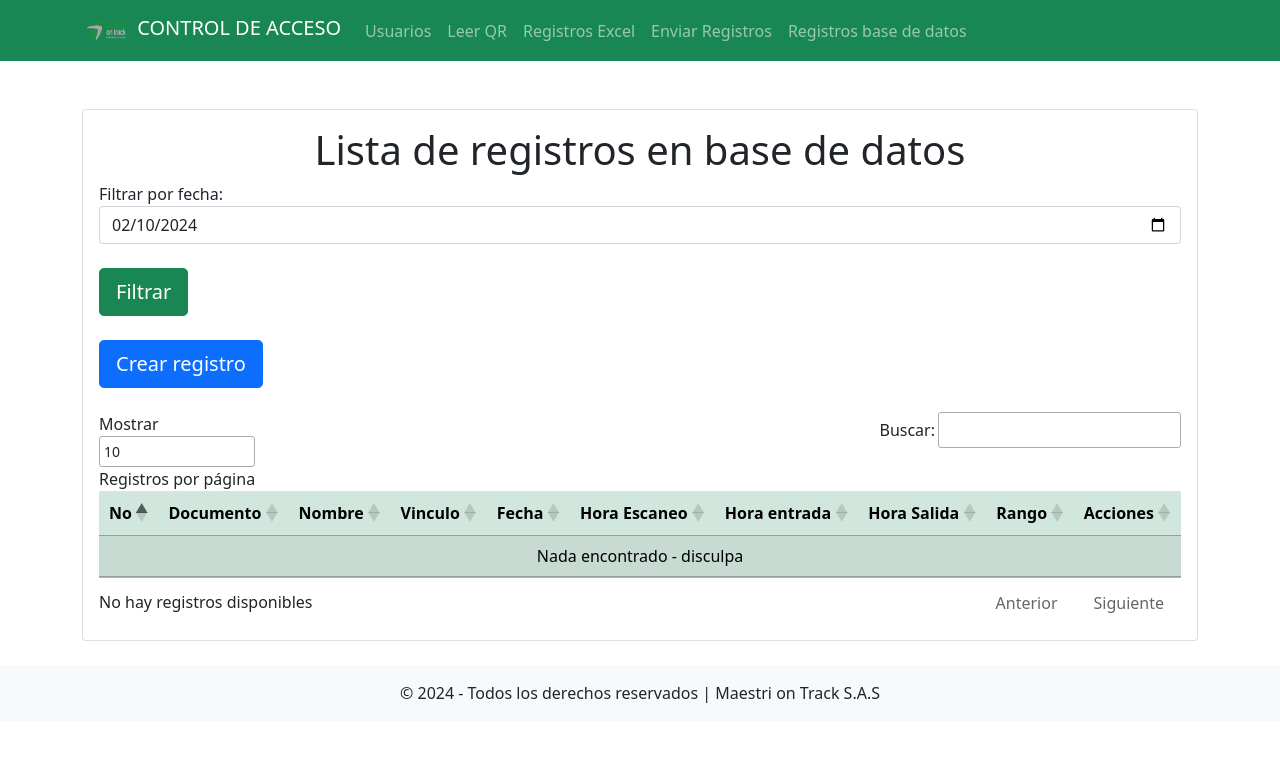
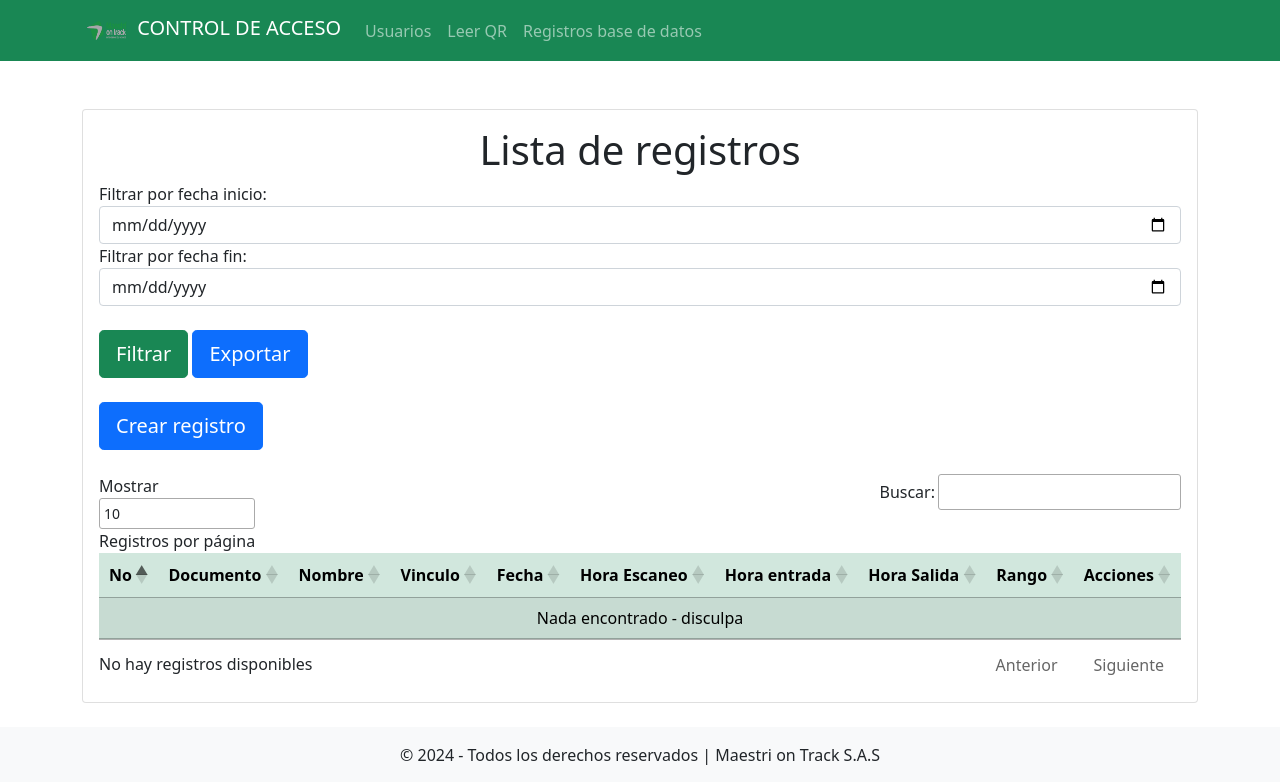
Before and after one commit to JulianLargo72/Sistema-Control-de-acceso-Maestri-Ontrack, a Flask app: page /registros_bd in a window 1280 px wide. Shown: the top 782 px of the page. Run offline with Flask 3, Linux system fonts and the light colour scheme; data that the repository does not hold is empty; some libraries are stand-ins or nearby versions.

Commit message:
registro por fecha

```diff
--- a/app.py
+++ b/app.py
@@ -4,18 +4,19 @@ from email.mime.text import MIMEText
 from email.mime.image import MIMEImage
 from email.mime.application import MIMEApplication
 import os
-from flask import Flask, render_template, url_for, flash, request, redirect, Response
+from flask import Flask, render_template, url_for, flash, request, redirect, Response, send_file
 import cv2
 from pyzbar.pyzbar import decode
 import numpy as np
-from datetime import datetime
+from datetime import datetime, timedelta
 import openpyxl as xl
 import time
 import pyqrcode
 from camera import generate_frames
 from qr import generar_qr, enviar_correo
-from excel import enviar_correo_excel
 import database
+import pandas as pd
+
 
 app = Flask(__name__)
 app.secret_key = 'maestri'
@@ -110,14 +111,31 @@ def mostrar_registros_bd():
 
 @app.route('/filtrar_registros', methods=['GET'])
 def filtrar_registros():
-    fecha_filtro = request.args.get('fecha_filtro')
+    fecha_inicio = request.args.get('fecha_inicio')
+    fecha_fin = request.args.get('fecha_fin')
 
-    # Si no se proporciona fecha_filtro, utilizar la fecha de hoy
-    if not fecha_filtro:
-        fecha_filtro = datetime.now().strftime('%Y-%m-%d')
+    # Si no se proporciona fecha_inicio o fecha_fin, utilizar las fechas de inicio y fin de un rango de fechas razonable
+    if not fecha_inicio:
+        fecha_inicio = datetime.now().replace(day=1).strftime('%Y-%m-%d')
+    if not fecha_fin:
+        fecha_fin = datetime.now().strftime('%Y-%m-%d')
 
-    registros_filtrados = database.obtener_registros_por_fecha(fecha_filtro)
-    return render_template('registros_bd.html', registros=registros_filtrados, fecha_filtro=fecha_filtro)
+    # Convertir las fechas de string a datetime
+    fecha_inicio = datetime.strptime(fecha_inicio, '%Y-%m-%d')
+    fecha_fin = datetime.strptime(fecha_fin, '%Y-%m-%d')
+
+    registros_filtrados = database.obtener_registros_entre_fechas(fecha_inicio, fecha_fin)
+
+    if request.args.get('exportar') == 'True':
+        # Crear un DataFrame de pandas con los registros filtrados
+        df = pd.DataFrame(registros_filtrados)
+
+        # Escribir el DataFrame en un archivo Excel
+        df.to_excel('registros_filtrados.xlsx', index=False)
+
+        return redirect(url_for('mostrar_registros_bd'))
+
+    return render_template('registros_bd.html', registros=registros_filtrados, fecha_inicio=fecha_inicio.strftime('%Y-%m-%d'), fecha_fin=fecha_fin.strftime('%Y-%m-%d'))
 
 @app.route('/crear_registro', methods=['GET', 'POST'])
 def crear_registro():
@@ -177,4 +195,4 @@ def borrar_registro_route(id_registro):
 
 
 if __name__ == '__main__':
-    app.run(host='192.168.1.53', port=5000, debug=True)
+    app.run(host='192.168.0.44', port=5000, debug=True)
--- a/camera.py
+++ b/camera.py
@@ -77,7 +77,7 @@ def obtener_hora_entrada_desde_db(identificacion):
 
 
 def generate_frames():
-    cap = cv2.VideoCapture(0)
+    cap = cv2.VideoCapture(1)
     while True:
         ret, frame = cap.read()
 
--- a/database.py
+++ b/database.py
@@ -125,11 +125,11 @@ def obtener_registros():
         if 'cursor' in locals():
             cursor.close()
 
-def obtener_registros_por_fecha(fecha):
+def obtener_registros_entre_fechas(fecha_inicio, fecha_fin):
     try:
         cursor = mydb.cursor(dictionary=True)
-        sql = "SELECT * FROM registros WHERE fecha = %s"
-        cursor.execute(sql, (fecha,))
+        sql = "SELECT * FROM registros WHERE fecha BETWEEN %s AND %s"
+        cursor.execute(sql, (fecha_inicio, fecha_fin))
         registros = cursor.fetchall()
         return registros
     except mysql.connector.Error as error:
--- a/templates/crear_registro.html
+++ b/templates/crear_registro.html
@@ -2,7 +2,7 @@
 <html lang="es">
   <head>
     <meta name="viewport" content="width=device-width, initial-scale=1.0" />
-    <title>Crear Usuario</title>
+    <title>Crear Registro</title>
     <link rel="stylesheet" href="https://cdn.jsdelivr.net/npm/bootstrap@5.1.3/dist/css/bootstrap.min.css" />
     <link rel="stylesheet" href="https://cdn.jsdelivr.net/npm/select2@4.0.13/dist/css/select2.min.css" />
     <link rel="stylesheet" href="https://cdn.jsdelivr.net/npm/select2-bootstrap-5-theme@1.3.0/dist/select2-bootstrap-5-theme.min.css" />
--- a/templates/navbar.html
+++ b/templates/navbar.html
@@ -16,12 +16,6 @@
           </li>
           <li class="nav-item">
             <a class="nav-link" href="/leer">Leer QR</a>
-          </li>
-          <li class="nav-item">
-            <a class="nav-link" href="/registros">Registros Excel</a>
-          </li>
-          <li class="nav-item">
-            <a class="nav-link" href="/enviar_excel">Enviar Registros</a>
           </li>
           <li class="nav-item">
             <a class="nav-link" href="/registros_bd">Registros base de datos</a>
--- a/templates/registros_bd.html
+++ b/templates/registros_bd.html
@@ -2,7 +2,7 @@
 <html lang="es">
   <head>
     <meta name="viewport" content="width=device-width, initial-scale=1.0" />
-    <title>Registros bd</title>
+    <title>Registros</title>
     <link rel="stylesheet" href="https://cdn.jsdelivr.net/npm/bootstrap@5.1.3/dist/css/bootstrap.min.css" integrity="sha384-1BmE4kWBq78iYhFldvKuhfTAU6auU8tT94WrHftjDbrCEXSU1oBoqyl2QvZ6jIW3" crossorigin="anonymous"/>
     <link rel="stylesheet" href="https://cdn.datatables.net/1.13.1/css/jquery.dataTables.min.css">
     <link rel="stylesheet" href="https://cdn.jsdelivr.net/npm/bootstrap-icons@1.9.1/font/bootstrap-icons.css">
@@ -14,22 +14,20 @@
     <div class="container mt-4">
         <div class="card">
           <div class="card-body">
-            <h1 class="card-title text-center">Lista de registros en base de datos</h1>
+            <h1 class="card-title text-center">Lista de registros</h1>
             <form method="get" action="/filtrar_registros">
-                <div class="form-group">
-                    <label for="fecha_filtro">Filtrar por fecha:</label>
-                    <input type="date" id="fecha_filtro" name="fecha_filtro" class="form-control">
-                </div>
-                <br>
-                <button type="submit" class="btn btn-success btn-lg">Filtrar</button>
+              <div class="form-group">
+                  <label for="fecha_inicio">Filtrar por fecha inicio:</label>
+                  <input type="date" id="fecha_inicio" name="fecha_inicio" class="form-control" value="{{ fecha_inicio }}">
+              </div>
+              <div class="form-group">
+                  <label for="fecha_fin">Filtrar por fecha fin:</label>
+                  <input type="date" id="fecha_fin" name="fecha_fin" class="form-control" value="{{ fecha_fin }}">
+              </div>
+              <br>
+              <button type="submit" class="btn btn-success btn-lg">Filtrar</button>
+              <button type="submit" class="btn btn-primary btn-lg" name="exportar" value="True">Exportar</button>
             </form>
-            <script>
-                // Obtener la fecha de hoy en el formato 'YYYY-MM-DD'
-                var fechaHoy = new Date().toISOString().slice(0, 10);
-
-                // Establecer el valor predeterminado del campo de entrada de fecha
-                document.getElementById('fecha_filtro').value = fechaHoy;
-            </script>
             <br>
             <a href="/crear_registro" class="btn btn-primary btn-lg">Crear registro</a>
             <br><br>
```
Also changed, not shown: templates/enviar_correo.html (deleted, +0 -44 lines), templates/registros.html (deleted, +0 -106 lines).
